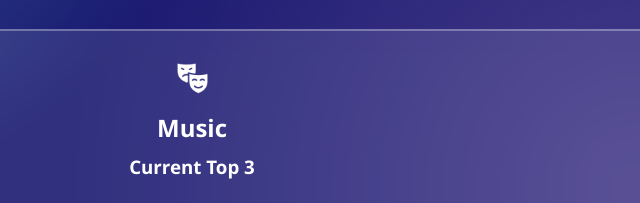
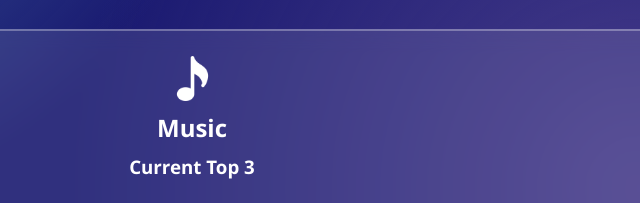
Before and after one commit to starz-chaser0112/My-Personal-Website, a plain HTML site: page favorites.html in a window 1280 px wide. Shown: the part 451-654 px from the top of the page, 448-1088 px from the left. Drawn offline with Linux system fonts and the light colour scheme.

Commit message:
Replace drama image with musical note image

```diff
--- a/favorites.html
+++ b/favorites.html
@@ -42,7 +42,7 @@
 
             <div class="music">
 
-                <img src="images/favorites/drama.png" alt="name"/>
+                <img src="images/favorites/musical-note.png" alt="name"/>
                 <h2>Music</h2>
                 <h3>Current Top 3</h3>
 
```
